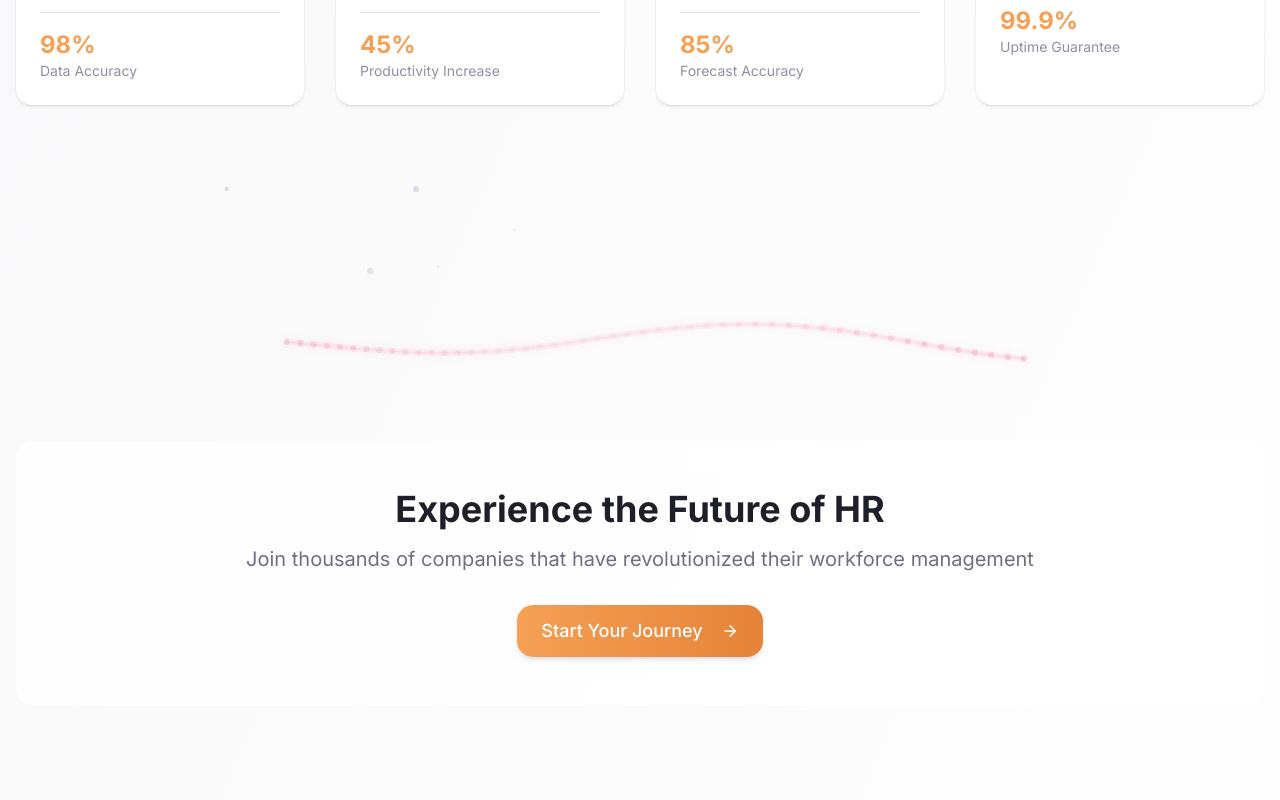
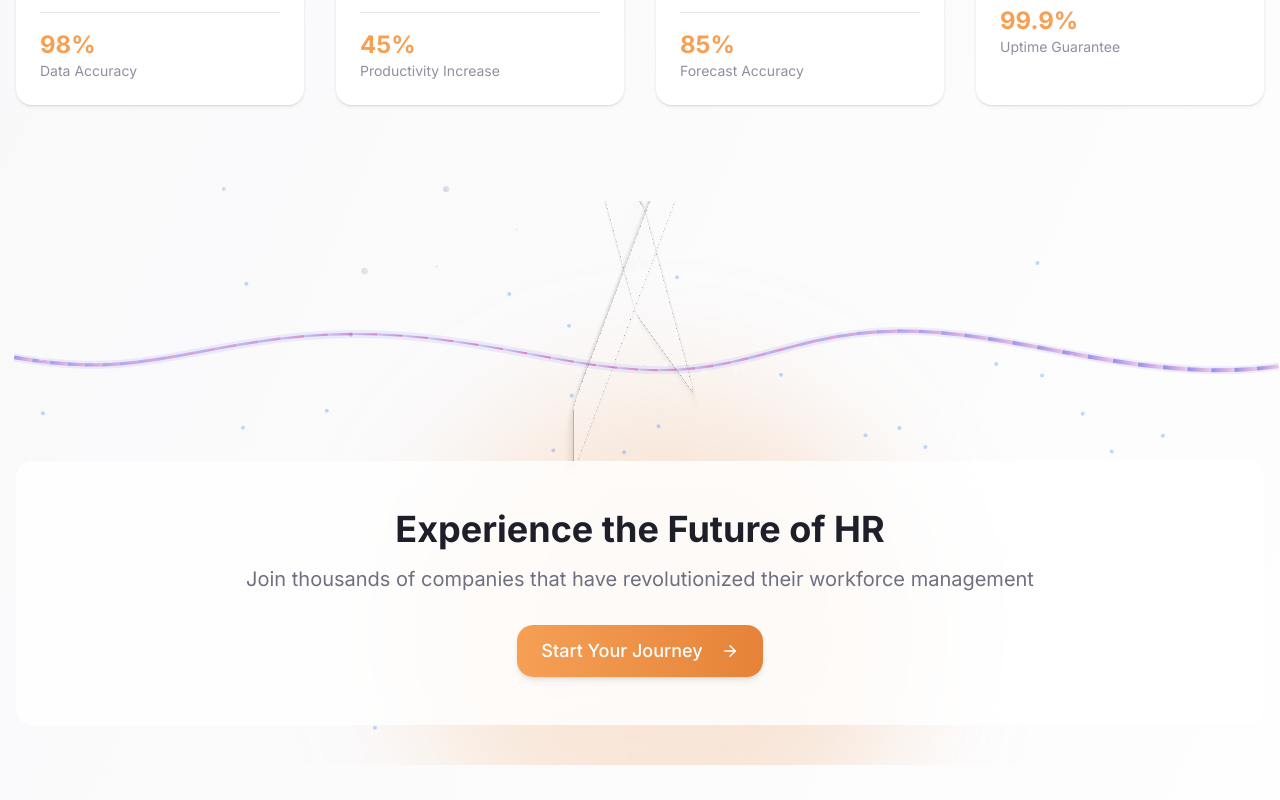
Before and after one commit to lelisa21/PRODIGY_FS_02, a React (Vite) app in the folder client/: page / in a window 1280 px wide. Shown: the part 1260-2060 px from the top of the page. Built offline with nearby package versions, Linux system fonts and the light colour scheme.

Commit message:
feat: still more focus on UI to make pages interactive

```diff
--- a/client/src/components/animations/AnimatedBackground3D.jsx
+++ b/client/src/components/animations/AnimatedBackground3D.jsx
@@ -1,5 +1,5 @@
-import  { useRef, useEffect } from 'react';
-import { motion, useMotionValue, useSpring, useTransform } from 'framer-motion';
+import { useRef, useEffect, useState } from "react";
+import { motion, useMotionValue, useSpring, useTransform } from "framer-motion";
 
 const AnimatedBackground3D = () => {
   const containerRef = useRef(null);
@@ -9,37 +9,60 @@ const AnimatedBackground3D = () => {
   const springX = useSpring(mouseX, { stiffness: 100, damping: 30 });
   const springY = useSpring(mouseY, { stiffness: 100, damping: 30 });
 
-  const rotateX = useTransform(springY, [-300, 300], [15, -15]);
-  const rotateY = useTransform(springX, [-300, 300], [-15, 15]);
+  const rotateX = useTransform(springY, [-300, 300], [8, -8]);
+  const rotateY = useTransform(springX, [-300, 300], [-8, 8]);
 
   useEffect(() => {
+    const container = containerRef.current;
+
     const handleMouseMove = (e) => {
-      const rect = containerRef.current?.getBoundingClientRect();
-      if (rect) {
-        const x = e.clientX - rect.left - rect.width / 2;
-        const y = e.clientY - rect.top - rect.height / 2;
-        mouseX.set(x);
-        mouseY.set(y);
-      }
+      const rect = container.getBoundingClientRect();
+
+      const x = e.clientX - rect.left - rect.width / 2;
+      const y = e.clientY - rect.top - rect.height / 2;
+
+      mouseX.set(x);
+      mouseY.set(y);
     };
 
-    window.addEventListener('mousemove', handleMouseMove);
-    return () => window.removeEventListener('mousemove', handleMouseMove);
-  }, [mouseX, mouseY]);
+    container.addEventListener("mousemove", handleMouseMove);
+
+    return () => {
+      container.removeEventListener("mousemove", handleMouseMove);
+    };
+  }, []);
+
+  const [size, setSize] = useState({ width: 0, height: 0 });
+
+  useEffect(() => {
+    const updateSize = () => {
+      const rect = containerRef.current.getBoundingClientRect();
+      setSize({ width: rect.width, height: rect.height });
+    };
+
+    updateSize();
+    window.addEventListener("resize", updateSize);
+
+    return () => window.removeEventListener("resize", updateSize);
+  }, []);
 
   return (
-    <div ref={containerRef} className="fixed inset-0 overflow-hidden pointer-events-none z-0">
+    <div
+      ref={containerRef}
+      className="absolute inset-0 overflow-hidden pointer-events-none z-0"
+      style={{ perspective: "1000px" }}
+    >
       {/* Animated gradient orbs */}
       <motion.div
         className="absolute top-1/4 left-1/4 w-125 h-125 rounded-full bg-linear-to-r from-primary-500/20 to-primary-600/20 blur-3xl"
         animate={{
           x: [0, 100, -50, 0],
-          y: [0, -50, 100, 0],
+          y: [0, 50, -10, 0],
         }}
         transition={{
           duration: 20,
           repeat: Infinity,
-          ease: "linear"
+          ease: "linear",
         }}
       />
 
@@ -52,24 +75,27 @@ const AnimatedBackground3D = () => {
         transition={{
           duration: 25,
           repeat: Infinity,
-          ease: "linear"
+          ease: "linear",
         }}
       />
 
       {/* 3D rotating cube effect */}
       <motion.div
-        className="absolute -z-40 top-1/2 left-1/2 -translate-x-1/2 -translate-y-1/2"
+        className="absolute z-0 top-15 left-1/2 -translate-x-1/2 -translate-y-1/2"
         style={{
           rotateX,
           rotateY,
-          transformStyle: "preserve-3d"
+          transformStyle: "preserve-3d",
         }}
       >
         <div className="relative w-100 h-50">
           {[...Array(3)].map((_, i) => (
             <motion.div
               key={i}
-              className="absolute inset-0 border-2 border-b-blue-700 rounded-2xl"
+              className="absolute inset-0 rounded-2xl
+        bg-white/10 backdrop-blur-md
+        border border-gray-400
+        shadow-[0_10px_30px_rgba(0,0,0,0.2)]"
               style={{
                 rotateX: i * 30,
                 rotateY: i * 45,
@@ -82,7 +108,7 @@ const AnimatedBackground3D = () => {
               transition={{
                 duration: 20 + i * 5,
                 repeat: Infinity,
-                ease: "linear"
+                ease: "linear",
               }}
             />
           ))}
@@ -100,20 +126,20 @@ const AnimatedBackground3D = () => {
           }}
           animate={{
             x: [
-              Math.random() * window.innerWidth,
-              Math.random() * window.innerWidth,
-              Math.random() * window.innerWidth,
+              Math.random() * size.width,
+              Math.random() * size.width,
+              Math.random() * size.width,
             ],
             y: [
-              Math.random() * window.innerHeight,
-              Math.random() * window.innerHeight,
-              Math.random() * window.innerHeight,
+              Math.random() * size.height,
+              Math.random() * size.height,
+              Math.random() * size.height,
             ],
           }}
           transition={{
             duration: 20 + Math.random() * 10,
             repeat: Infinity,
-            ease: "linear"
+            ease: "linear",
           }}
         />
       ))}
--- /dev/null
+++ b/client/src/components/animations/UnifiedRope3D.jsx
@@ -0,0 +1,161 @@
+import { useEffect, useRef } from "react";
+
+const UnifiedRope3D = () => {
+  const canvasRef = useRef(null);
+
+  useEffect(() => {
+    const canvas = canvasRef.current;
+    const ctx = canvas.getContext("2d");
+
+    let animationFrameId;
+    let time = 0;
+
+    const resizeCanvas = () => {
+      canvas.width = canvas.offsetWidth;
+      canvas.height = 220;
+    };
+
+    // Rope point
+    class RopePoint {
+      constructor(x, y, index) {
+        this.x = x;
+        this.y = y;
+        this.baseX = x;
+        this.baseY = y;
+        this.index = index;
+      }
+
+      update(time) {
+        const wave = Math.sin(time * 2 + this.index * 0.2);
+
+        this.x = this.baseX + wave * 20;
+        this.y =
+          this.baseY +
+          Math.cos(time * 1.5 + this.index * 0.25) * 15 +
+          wave * 5;
+      }
+    }
+
+    //  Particles linked to rope
+    class Particle {
+      constructor(point) {
+        this.point = point;
+        this.offset = Math.random() * 20;
+        this.size = Math.random() * 2 + 1;
+      }
+
+      draw(time) {
+        const x = this.point.x + Math.sin(time + this.offset) * 10;
+        const y = this.point.y + Math.cos(time + this.offset) * 10;
+
+        ctx.beginPath();
+        ctx.arc(x, y, this.size, 0, Math.PI * 2);
+        ctx.fillStyle = "rgba(255,255,255,0.3)";
+        ctx.fill();
+      }
+    }
+
+    let points = [];
+    let particles = [];
+
+    const init = () => {
+      points = [];
+      particles = [];
+
+      const count = 60;
+      const spacing = canvas.width / count;
+      const centerY = canvas.height / 2;
+
+      for (let i = 0; i < count; i++) {
+        const p = new RopePoint(i * spacing, centerY, i);
+        points.push(p);
+
+        if (i % 2 === 0) {
+          particles.push(new Particle(p));
+        }
+      }
+    };
+
+    //  Draw rope with depth (fake 3D)
+    const drawRope = () => {
+      for (let i = 0; i < points.length - 1; i++) {
+        const p1 = points[i];
+        const p2 = points[i + 1];
+
+        // depth illusion
+        const depth = (Math.sin(time * 2 + i * 0.1) + 1) / 2;
+
+        const gradient = ctx.createLinearGradient(
+          p1.x,
+          p1.y,
+          p2.x,
+          p2.y
+        );
+
+        gradient.addColorStop(
+          0,
+          `rgba(99,102,241,${0.2 + depth * 0.5})`
+        );
+        gradient.addColorStop(
+          1,
+          `rgba(236,72,153,${0.2 + (1 - depth) * 0.5})`
+        );
+
+        ctx.beginPath();
+        ctx.moveTo(p1.x, p1.y);
+        ctx.lineTo(p2.x, p2.y);
+        ctx.strokeStyle = gradient;
+        ctx.lineWidth = 2 + depth * 2;
+        ctx.stroke();
+
+        // glow
+        ctx.beginPath();
+        ctx.moveTo(p1.x, p1.y);
+        ctx.lineTo(p2.x, p2.y);
+        ctx.strokeStyle = `rgba(99,102,241,0.1)`;
+        ctx.lineWidth = 8;
+        ctx.stroke();
+      }
+    };
+
+    const drawParticles = () => {
+      particles.forEach((p) => p.draw(time));
+    };
+
+    const animate = () => {
+      ctx.clearRect(0, 0, canvas.width, canvas.height);
+
+      time += 0.02;
+
+      points.forEach((p) => p.update(time));
+
+      drawRope();
+      drawParticles();
+
+      animationFrameId = requestAnimationFrame(animate);
+    };
+
+    resizeCanvas();
+    init();
+    animate();
+
+    window.addEventListener("resize", () => {
+      resizeCanvas();
+      init();
+    });
+
+    return () => {
+      cancelAnimationFrame(animationFrameId);
+      window.removeEventListener("resize", resizeCanvas);
+    };
+  }, []);
+
+  return (
+    <canvas
+      ref={canvasRef}
+      className="w-full h-[220px] pointer-events-none"
+    />
+  );
+};
+
+export default UnifiedRope3D;
--- a/client/src/components/animations/index.js
+++ b/client/src/components/animations/index.js
@@ -2,7 +2,7 @@ export { default as FadeIn } from './FadeIn';
 export { default as SlideIn } from './SlideIn';
 export { default as ScaleIn } from './ScaleIn';
 export { default as StaggerChildren } from './StaggerChildren';
-export { default as AnimatedBackground3D } from './AnimatedBackground3D';
+// export { default as AnimatedBackground3D } from './AnimatedBackground3D';
 export { default as FloatingElements } from './FloatingElements';
 export { default as ParticleWave } from './ParticleWave';
 export { default as GlowCard } from './GlowCard';
--- a/client/src/components/layout/NavBar.jsx
+++ b/client/src/components/layout/NavBar.jsx
@@ -32,6 +32,8 @@ const Navbar = ({ sidebarOpen, setSidebarOpen }) => {
     "User";
 
   const handleLogout = async () => {
+     const confirmed = window.confirm('Are you sure you want to logout?');
+     if (!confirmed) return;
     await logout();
     showSuccess("Logged out successfully");
     navigate("/login");
--- a/client/src/components/layout/Sidebar.jsx
+++ b/client/src/components/layout/Sidebar.jsx
@@ -117,6 +117,8 @@ const Sidebar = ({ isOpen, setIsOpen }) => {
   ];
 
   const handleLogout = async () => {
+     const confirmed = window.confirm('Are you sure you want to logout?');
+     if (!confirmed) return;
     await logout();
     navigate("/login");
   };
--- a/client/src/pages/Employees.jsx
+++ b/client/src/pages/Employees.jsx
@@ -156,7 +156,7 @@ const Employees = () => {
   };
 
   return (
-    <div className="p-4 sm:p-6 lg:p-8">
+    <div className="p-4 sm:p-6 lg:p-8 ">
       <FadeIn>
         <div className="flex flex-col sm:flex-row justify-between items-start sm:items-center gap-4 mb-8">
           <div>
--- a/client/src/pages/Landing.jsx
+++ b/client/src/pages/Landing.jsx
@@ -19,6 +19,7 @@ import TextReveal from "../components/animations/TextReveal";
 import ParticleWave from "../components/animations/ParticleWave";
 import FloatingElements from "../components/animations/FloatingElements";
 import AnimatedBackground3D from "../components/animations/AnimatedBackground3D";
+import UnifiedRope3D from "../components/animations/UnifiedRope3D";
 
 const Landing = () => {
   const [isVideoPlaying, setIsVideoPlaying] = useState(true);
@@ -107,7 +108,7 @@ const Landing = () => {
   return (
     <div className="min-h-screen bg-linear-to-br from-secondary-50 to-white overflow-hidden">
       {/* Animated Backgrounds */}
-      <AnimatedBackground3D />
+
       <ParticleWave />
       <FloatingElements />
 
@@ -283,10 +284,14 @@ const Landing = () => {
         </div>
       </section>
 
-      {/* 3D Rope Animation Section */}
       <section className="relative py-10 overflow-hidden">
-        <div className="absolute inset-0 bg-white-200" />
-        <RopeAnimation3D />
+        <div className="absolute inset-0 z-10">
+          <AnimatedBackground3D />
+        </div>
+
+        <div className="relative z-10">
+          <UnifiedRope3D />
+        </div>
 
         <div className="relative z-10 max-w-7xl mx-auto px-4 text-center">
           <motion.div
```
Also changed, not shown: client/src/components/employee/EmployeeForm.jsx (+4 -4 lines), client/src/pages/Messages.jsx (+101 -25 lines), 1 other file (tests, documents, lock files or other folders). Lines whose indentation alone changed are shown as unchanged.
